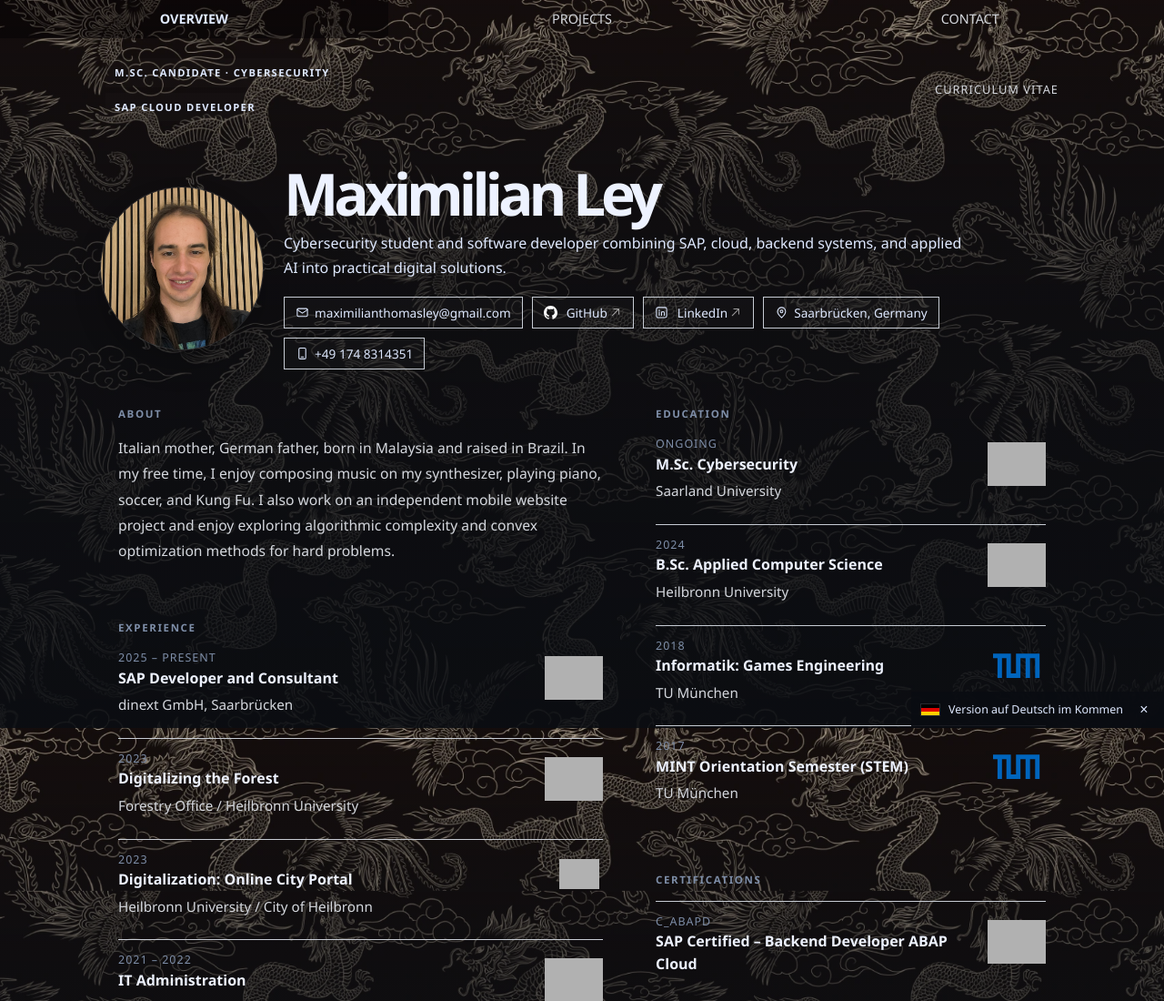
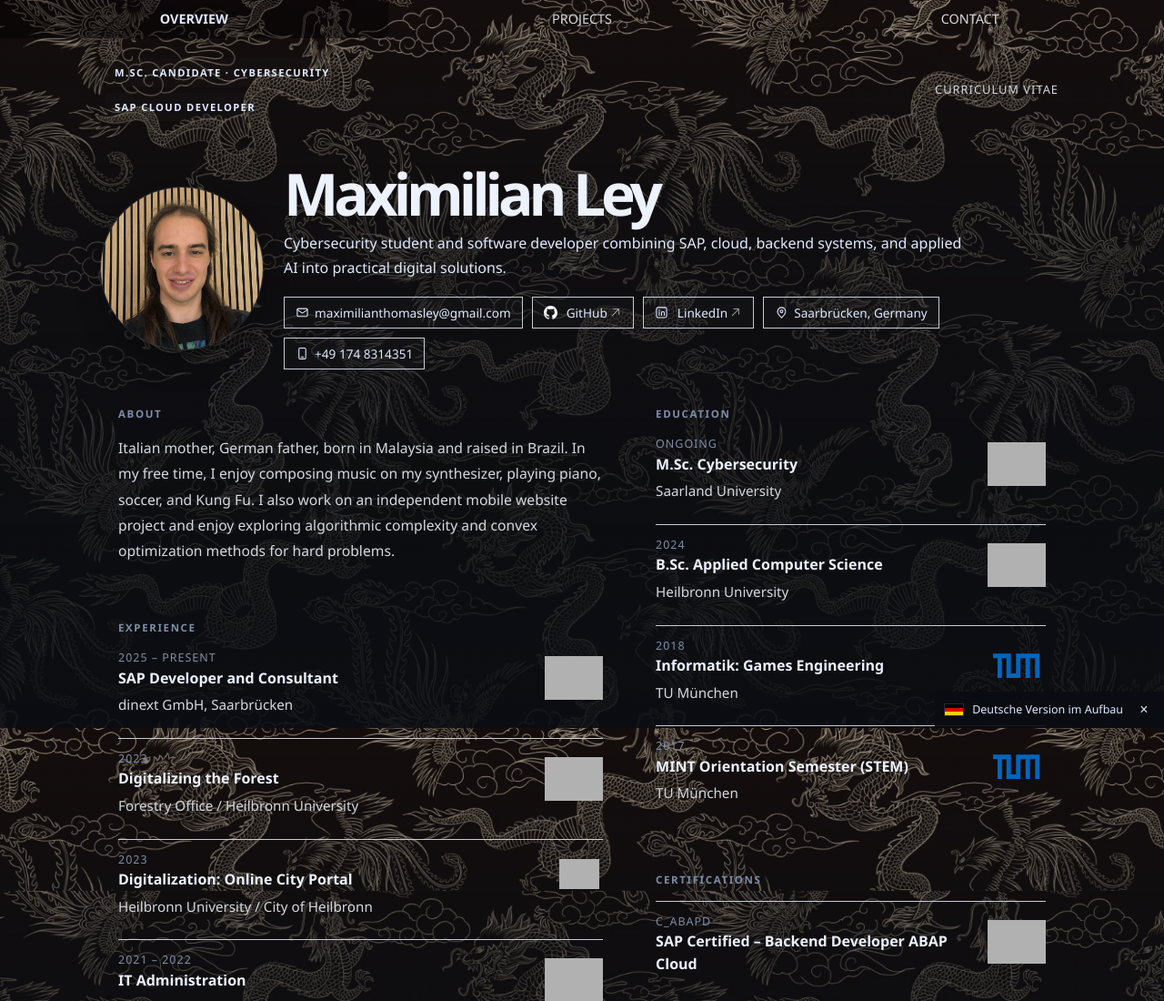
Before and after one commit to maximilianley/maximilianley.github.io, a plain HTML site: page index.html in a window 1280 px wide. Shown: the top 1100 px of the page at 91% size. Drawn offline with Linux system fonts and the light colour scheme; grey boxes are pictures that could not be loaded.

Commit message:
Update index.html

```diff
--- a/index.html
+++ b/index.html
@@ -1613,7 +1613,7 @@
 
     <aside class="de-version-banner" aria-label="German version coming soon">
         <span class="de-version-flag" aria-hidden="true"><span></span><span></span><span></span></span>
-        <span>Version auf Deutsch im Kommen</span>
+        <span>Deutsche Version im Aufbau</span>
         <button class="de-version-close" type="button" aria-label="Close German version notice">&times;</button>
     </aside>
 
```
